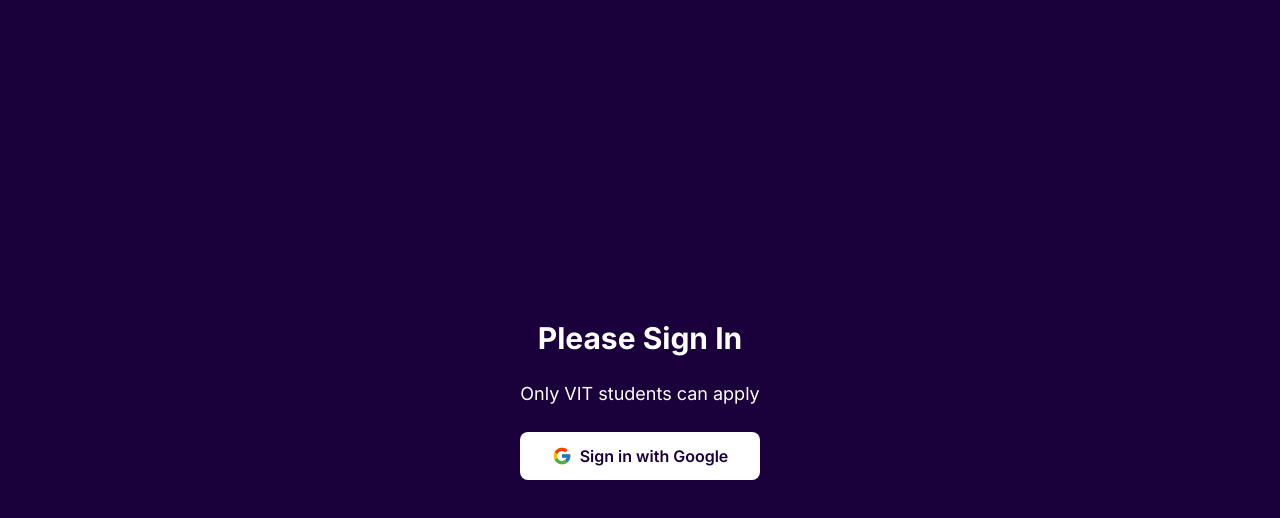
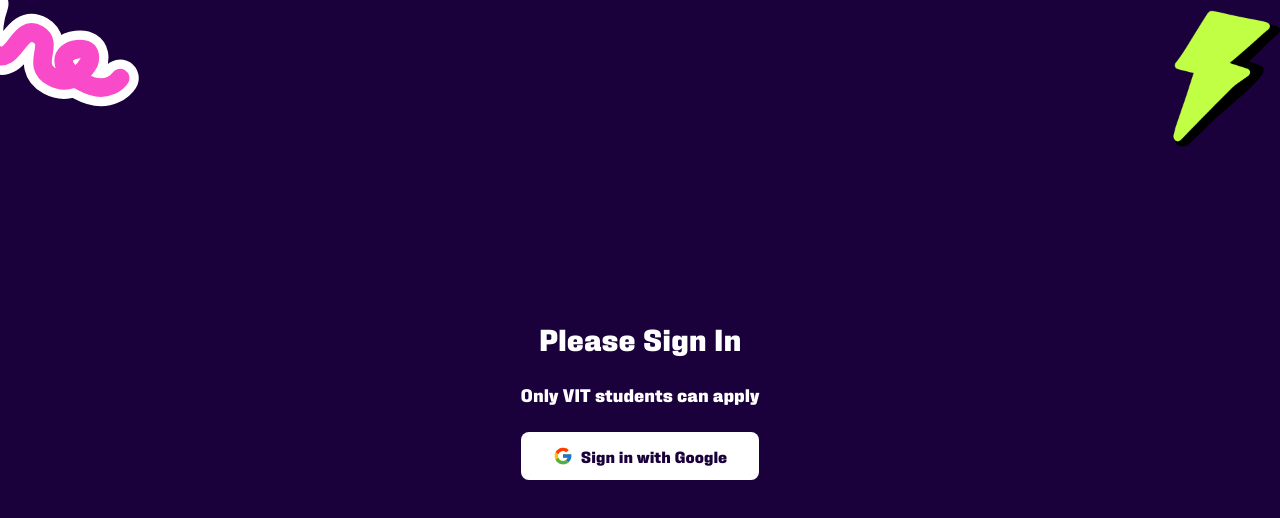
Before and after one commit to vinnovateit/Recruitments2024, a Next.js app: page /apply in a window 1280 px wide. Shown: the top 518 px of the page. Built offline with nearby package versions, Linux system fonts and the light colour scheme; no server answers.

Commit message:
minor styling fixes

```diff
--- a/src/app/apply/page.tsx
+++ b/src/app/apply/page.tsx
@@ -10,7 +10,26 @@ const Page = () => {
 
   if (status === "loading") {
     return <div className="flex justify-center items-center min-h-screen bg-specpurple">
-      <div className="text-white">Loading...</div>
+      <svg
+          className="animate-spin h-10 w-10 text-lime-500"
+          xmlns="http://www.w3.org/2000/svg"
+          fill="none"
+          viewBox="0 0 24 24"
+        >
+          <circle
+            className="opacity-25"
+            cx="12"
+            cy="12"
+            r="10"
+            stroke="currentColor"
+            strokeWidth="4"
+          ></circle>
+          <path
+            className="opacity-75"
+            fill="currentColor"
+            d="M4 12a8 8 0 018-8v4l3-3-3-3v4a8 8 0 00-8 8z"
+          ></path>
+        </svg>
     </div>;
   }
 
@@ -20,6 +39,37 @@ const Page = () => {
 
   return (
     <div className="">
+      <div className="absolute top-0 left-0">
+        <svg
+          className="w-16 md:w-32 lg:w-40 ml-[-1.2vw]"
+          viewBox="0 0 129 95"
+          fill="none"
+          xmlns="http://www.w3.org/2000/svg"
+        >
+          <g filter="url(#filter0_d_56_3802)">
+            <path
+              d="M3.94072 3.27278C3.94072 3.27278 -7.6574 33.1742 7.87169 43.32C23.4008 53.4659 27.0135 18.6703 42.7494 27.7032C56.6596 35.688 36.1137 52.3997 54.2856 62.1731C72.4575 71.9464 83.7558 50.5554 83.7558 50.5554C83.7558 50.5554 88.4395 38.1416 74.4525 39.7015C60.4654 41.2614 57.6788 54.8699 78.6939 66.248C99.709 77.6261 108.971 62.9123 108.971 62.9123"
+              stroke="white"
+              strokeWidth="30"
+              strokeLinecap="round"
+            />
+            <path
+              d="M3.94072 3.27278C3.94072 3.27278 -7.6574 33.1742 7.87169 43.32C23.4008 53.4659 27.0135 18.6703 42.7494 27.7032C56.6596 35.688 36.1137 52.3997 54.2856 62.1731C72.4575 71.9464 83.7558 50.5554 83.7558 50.5554C83.7558 50.5554 88.4395 38.1416 74.4525 39.7015C60.4654 41.2614 57.6788 54.8699 78.6939 66.248C99.709 77.6261 108.971 62.9123 108.971 62.9123"
+              stroke="#F94AC9"
+              strokeWidth="15"
+              strokeLinecap="round"
+            />
+          </g>
+        </svg>
+      </div>
+
+      <div className="absolute top-0 right-0">
+        <img
+          src="/thundericon.png"
+          alt="Thunder Icon"
+          className="w-20 md:w-32"
+        />
+      </div>
       <DomainSelectionForm />
     </div>
   );
--- a/src/components/DomainSelectionForm.tsx
+++ b/src/components/DomainSelectionForm.tsx
@@ -84,37 +84,7 @@ const DomainSelectionForm: React.FC = () => {
 
   return (
     <>
-    <div className="absolute top-0 left-0">
-        <svg
-          className="w-16 md:w-32 lg:w-40 ml-[-1.2vw]"
-          viewBox="0 0 129 95"
-          fill="none"
-          xmlns="http://www.w3.org/2000/svg"
-        >
-          <g filter="url(#filter0_d_56_3802)">
-            <path
-              d="M3.94072 3.27278C3.94072 3.27278 -7.6574 33.1742 7.87169 43.32C23.4008 53.4659 27.0135 18.6703 42.7494 27.7032C56.6596 35.688 36.1137 52.3997 54.2856 62.1731C72.4575 71.9464 83.7558 50.5554 83.7558 50.5554C83.7558 50.5554 88.4395 38.1416 74.4525 39.7015C60.4654 41.2614 57.6788 54.8699 78.6939 66.248C99.709 77.6261 108.971 62.9123 108.971 62.9123"
-              stroke="white"
-              strokeWidth="30"
-              strokeLinecap="round"
-            />
-            <path
-              d="M3.94072 3.27278C3.94072 3.27278 -7.6574 33.1742 7.87169 43.32C23.4008 53.4659 27.0135 18.6703 42.7494 27.7032C56.6596 35.688 36.1137 52.3997 54.2856 62.1731C72.4575 71.9464 83.7558 50.5554 83.7558 50.5554C83.7558 50.5554 88.4395 38.1416 74.4525 39.7015C60.4654 41.2614 57.6788 54.8699 78.6939 66.248C99.709 77.6261 108.971 62.9123 108.971 62.9123"
-              stroke="#F94AC9"
-              strokeWidth="15"
-              strokeLinecap="round"
-            />
-          </g>
-        </svg>
-      </div>
 
-      <div className="absolute top-0 right-0">
-        <img
-          src="/thundericon.png"
-          alt="Thunder Icon"
-          className="w-20 md:w-32"
-        />
-      </div>
     <div className="font-Fixture flex justify-center items-center min-h-screen">
       <div className="w-full max-w-4xl relative px-6">
         <div className='mt-[20vh]'>
--- a/src/components/LoginScreen.tsx
+++ b/src/components/LoginScreen.tsx
@@ -2,7 +2,39 @@ import { signIn } from "next-auth/react";
 
 const LoginScreen = () => {
   return (
-    <div className="flex flex-col justify-center items-center min-h-screen bg-specpurple gap-6">
+    <div className="flex flex-col justify-center items-center min-h-screen bg-specpurple gap-6 font-Fixture">
+      <div className="absolute top-0 left-0">
+        <svg
+          className="w-16 md:w-32 lg:w-40 ml-[-1.2vw]"
+          viewBox="0 0 129 95"
+          fill="none"
+          xmlns="http://www.w3.org/2000/svg"
+        >
+          <g filter="url(#filter0_d_56_3802)">
+            <path
+              d="M3.94072 3.27278C3.94072 3.27278 -7.6574 33.1742 7.87169 43.32C23.4008 53.4659 27.0135 18.6703 42.7494 27.7032C56.6596 35.688 36.1137 52.3997 54.2856 62.1731C72.4575 71.9464 83.7558 50.5554 83.7558 50.5554C83.7558 50.5554 88.4395 38.1416 74.4525 39.7015C60.4654 41.2614 57.6788 54.8699 78.6939 66.248C99.709 77.6261 108.971 62.9123 108.971 62.9123"
+              stroke="white"
+              strokeWidth="30"
+              strokeLinecap="round"
+            />
+            <path
+              d="M3.94072 3.27278C3.94072 3.27278 -7.6574 33.1742 7.87169 43.32C23.4008 53.4659 27.0135 18.6703 42.7494 27.7032C56.6596 35.688 36.1137 52.3997 54.2856 62.1731C72.4575 71.9464 83.7558 50.5554 83.7558 50.5554C83.7558 50.5554 88.4395 38.1416 74.4525 39.7015C60.4654 41.2614 57.6788 54.8699 78.6939 66.248C99.709 77.6261 108.971 62.9123 108.971 62.9123"
+              stroke="#F94AC9"
+              strokeWidth="15"
+              strokeLinecap="round"
+            />
+          </g>
+        </svg>
+      </div>
+
+      <div className="absolute top-0 right-0">
+        <img
+          src="/thundericon.png"
+          alt="Thunder Icon"
+          className="w-20 md:w-32"
+        />
+      </div>
+      <>
       <h1 className="text-white text-3xl font-bold">Please Sign In</h1>
       <p className="text-white text-lg">Only VIT students can apply</p>
       <button
@@ -18,6 +50,8 @@ const LoginScreen = () => {
         </svg>
         Sign in with Google
       </button>
+      </>
+
     </div>
   );
 };
```
